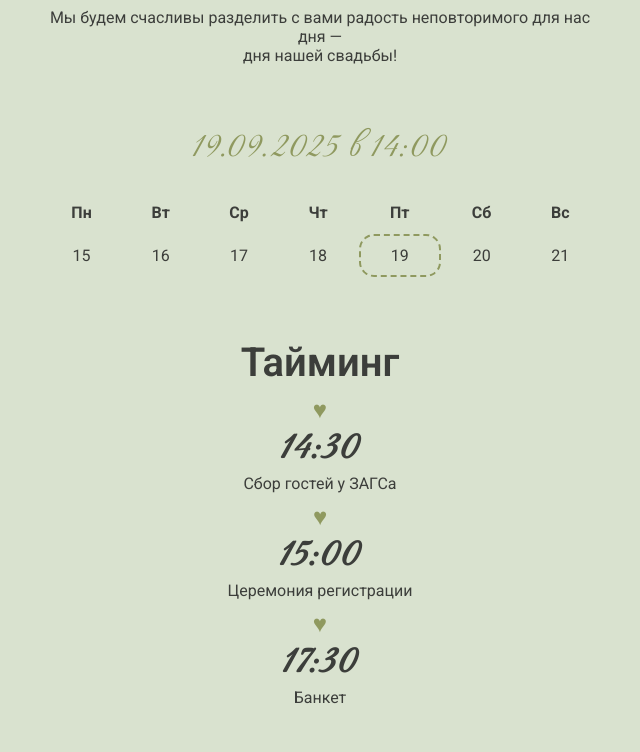
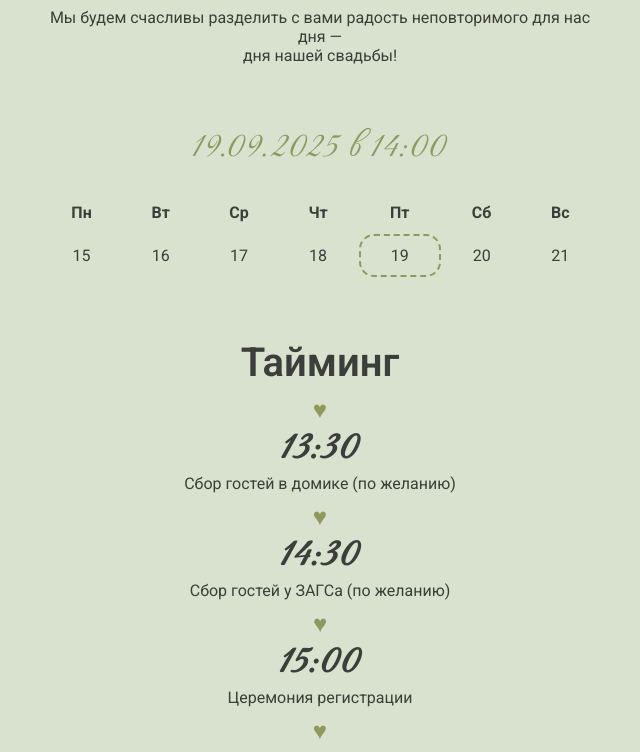
Before and after one commit to AnastasiaPeretyatko/wedding, a Next.js app: page / in a window 1280 px wide. Shown: the part 462-1214 px from the top of the page, without its empty margins (320-960 px from the left). Built offline with nearby package versions, Linux system fonts and the light colour scheme.

Commit message:
добавить коррективы для тайминга

```diff
--- a/src/app/_components/Home.tsx
+++ b/src/app/_components/Home.tsx
@@ -67,8 +67,13 @@ export default function Home() {
         <h1>Тайминг</h1>
         <div>
           <span style={{ fontSize: '1.5em', color: '#8f995f' }}>♥</span>
+          <h2 className={styles.time}>13:30</h2>
+          <p>Сбор гостей в домике (по желанию)</p>
+        </div>
+        <div>
+          <span style={{ fontSize: '1.5em', color: '#8f995f' }}>♥</span>
           <h2 className={styles.time}>14:30</h2>
-          <p>Сбор гостей у ЗАГСа</p>
+          <p>Сбор гостей у ЗАГСа (по желанию)</p>
         </div>
         <div>
           <span style={{ fontSize: '1.5em', color: '#8f995f' }}>♥</span>
```
